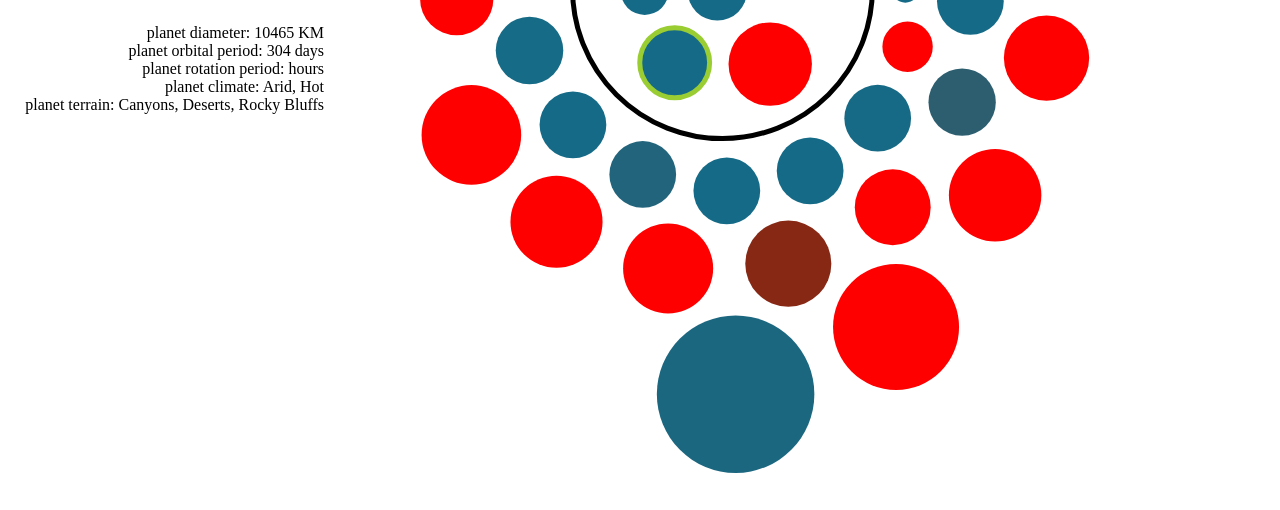
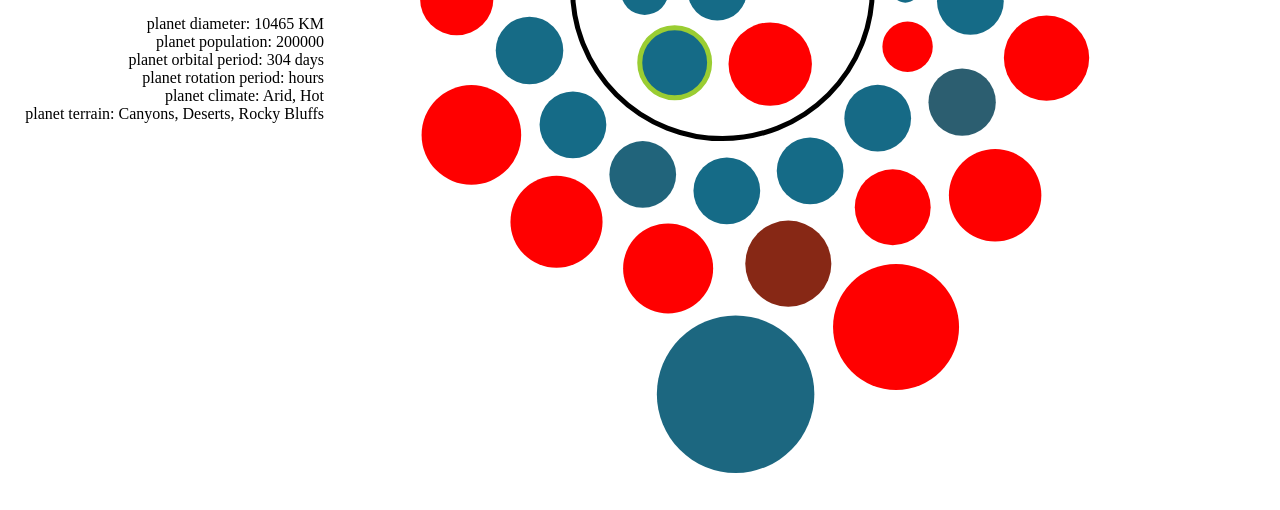
Before and after one commit to blrubenstein/star-wars-planets-data-vis, a website: page index.html in a window 1280 px wide. Shown: the part 470-980 px from the top of the page. Drawn offline with nearby package versions, Linux system fonts and the light colour scheme.

Commit message:
Added population to the info div.

```diff
--- a/index.html
+++ b/index.html
@@ -122,6 +122,7 @@ function updateInfo(d) {
   if(!d.data) d.data = d;
   d3.select('#info').html( "<h1>" + d.data.name + "</h1>"
       + "<br>planet diameter: " + d.data.size + " KM"
+      + "<br>planet population: " + d.data.population
       + "<br>planet orbital period: " + d.data.orbital_period + " days"
       + "<br>planet rotation period: " + d.data.rotation_period + " hours"
       + "<br>planet climate: " + d.data.climate
```
